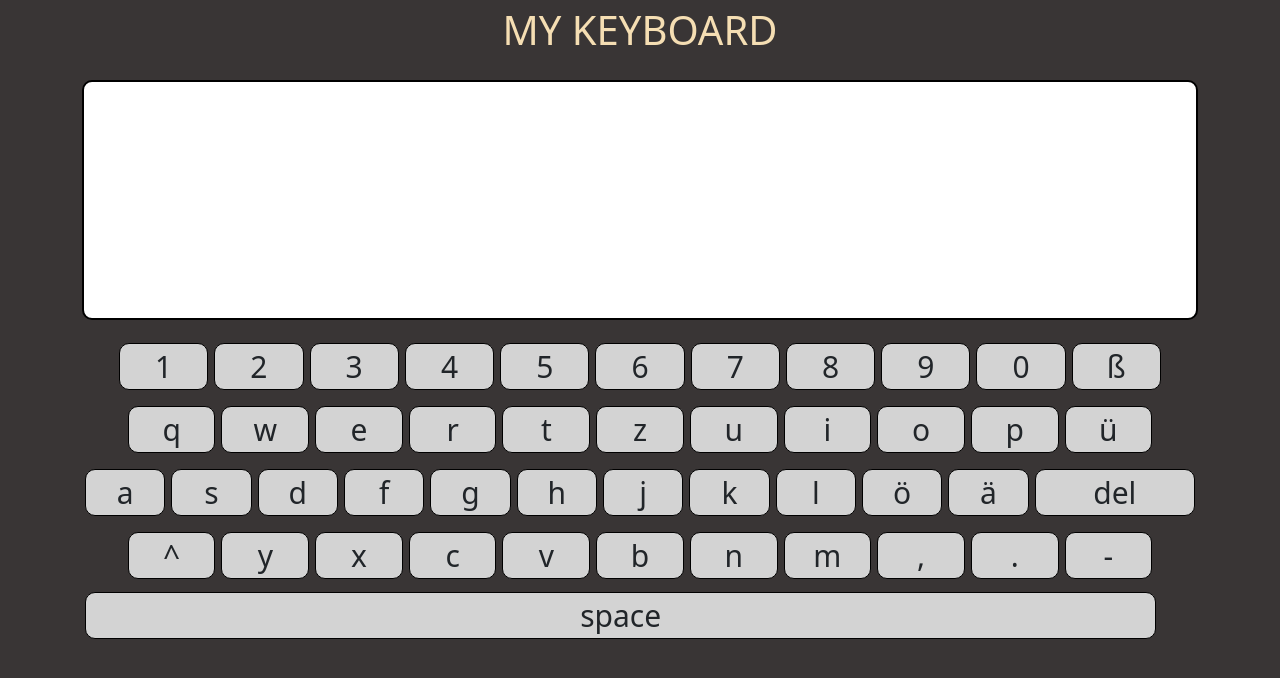
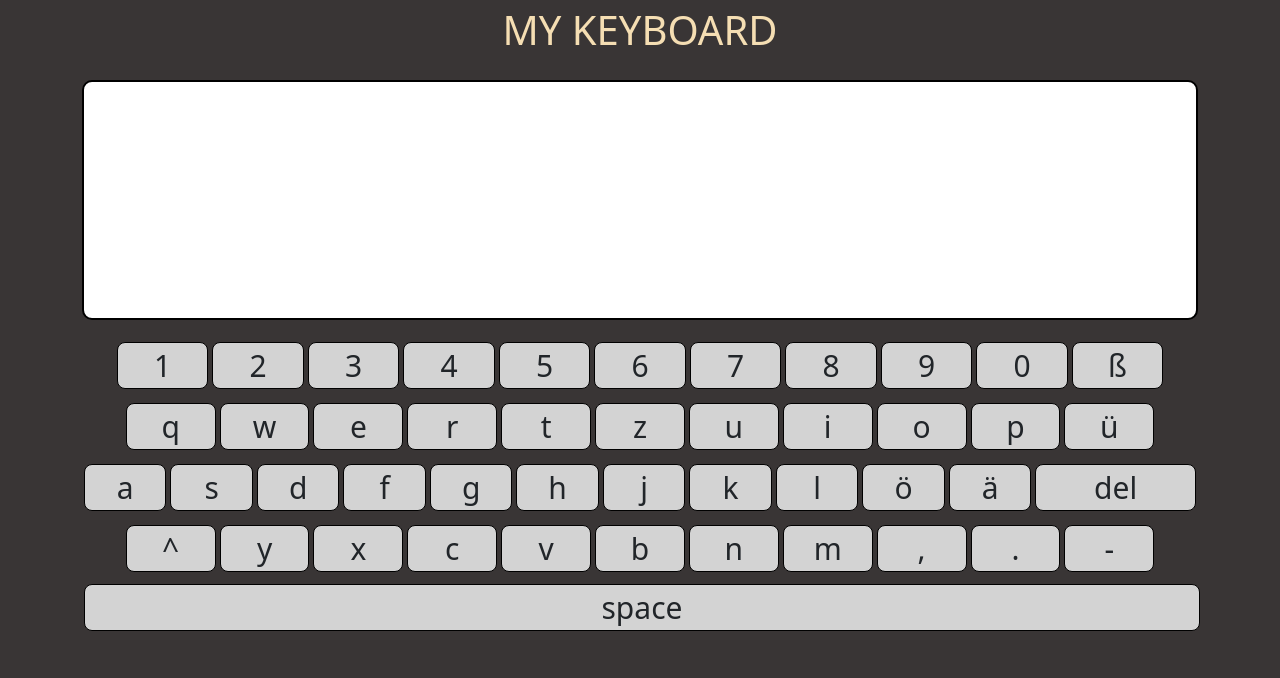
Before and after one commit to businesswebsites/keyboard.github.io, a plain HTML site: page index.html in a window 1280 px wide. Drawn offline with nearby package versions, Linux system fonts and the light colour scheme.

Commit message:
style changes

```diff
--- a/style.css
+++ b/style.css
@@ -43,11 +43,11 @@ body{
 .letter{
     font-size: 30px;
     border: 1px solid black;
-    border-radius: 10px;
+    border-radius: 8px;
     background-color: lightgrey;
-    margin: 3px;
+    margin: 2px;
     text-align: center;
-    width: 8%;
+    width: 8.2%;
 }
 
 #del{
@@ -81,5 +81,5 @@ body{
     overflow-x: hidden;
 }
 #space{
-    width: 96%;
+    width: 100%;
 }
```
